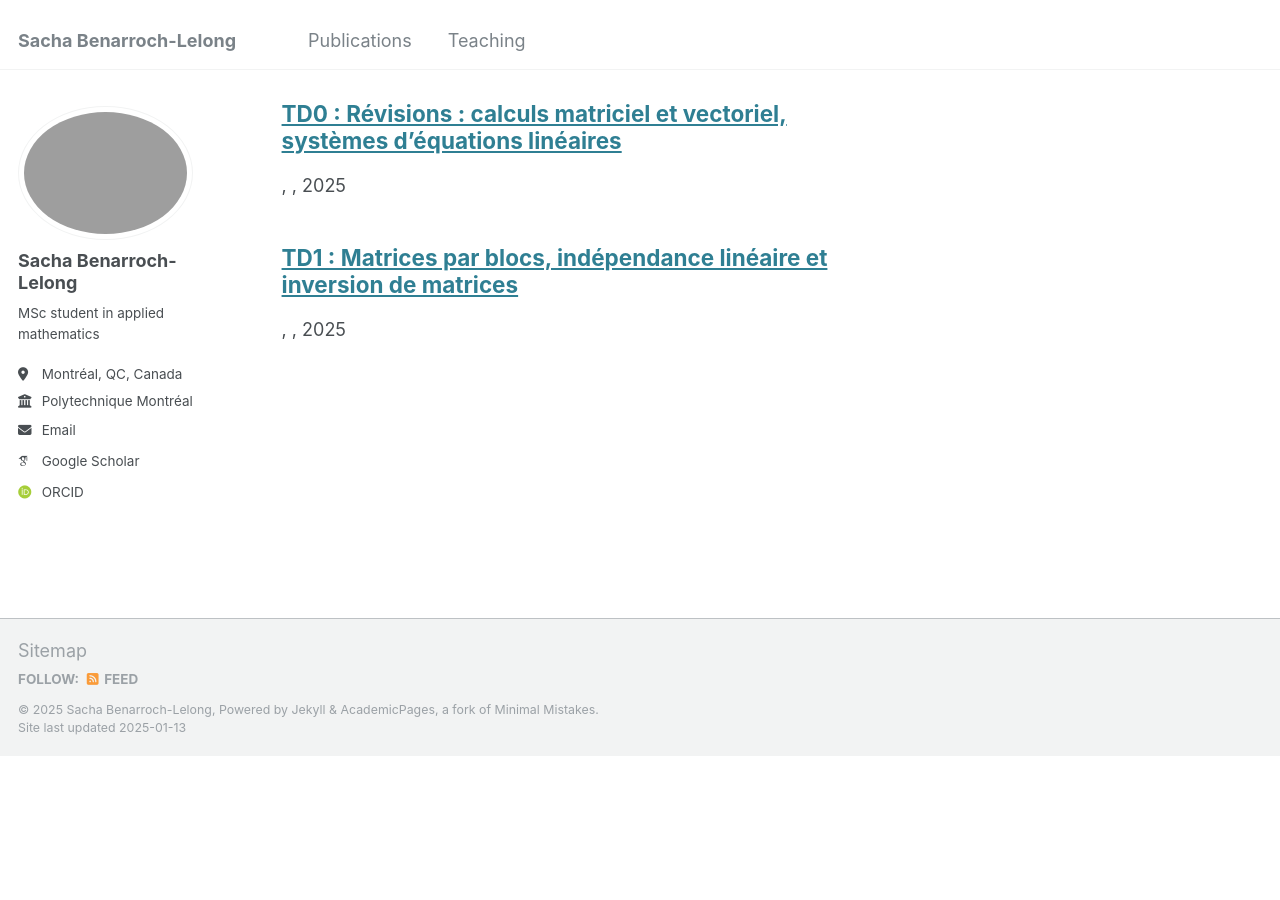
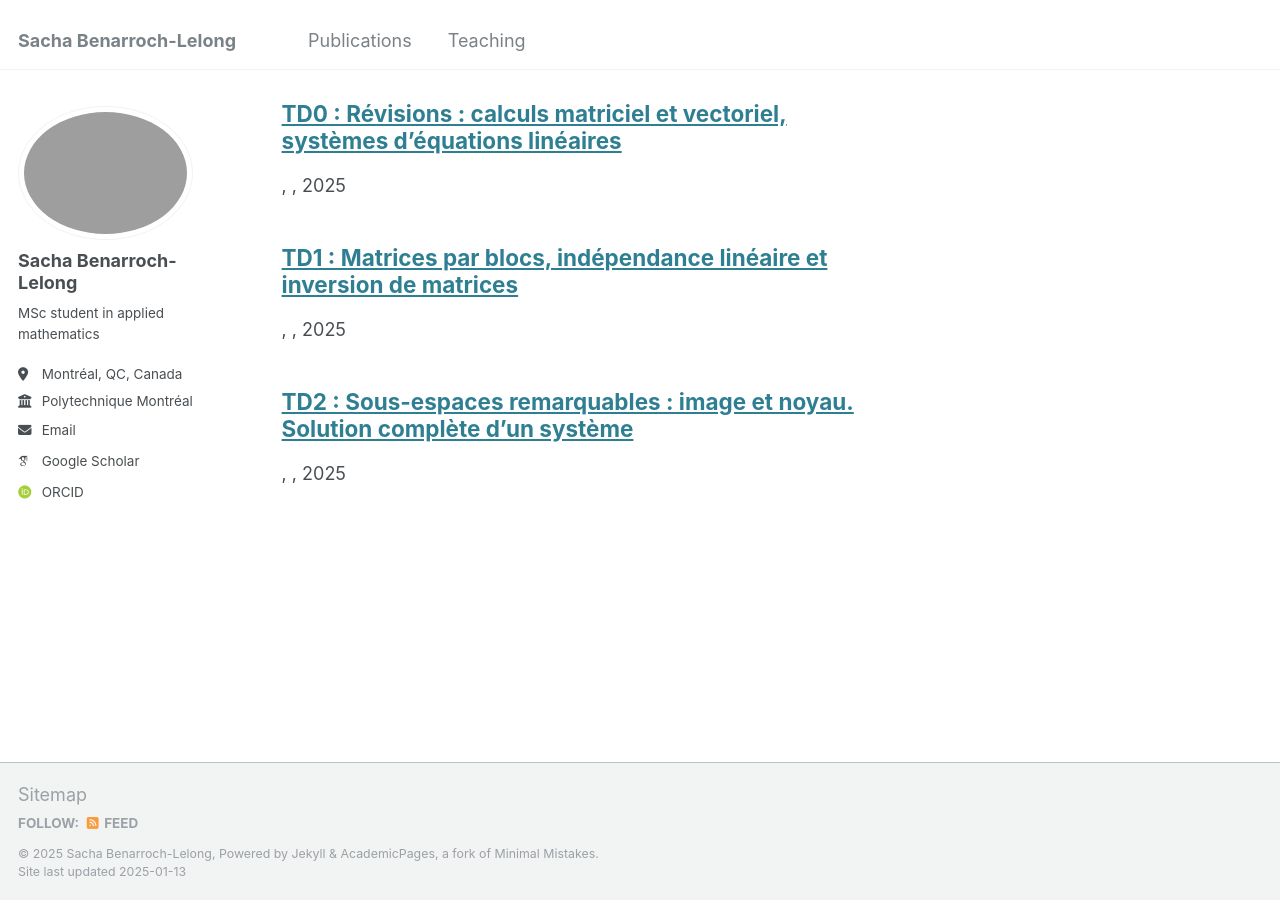
Before and after one commit to sblelong/sblelong.github.io, a Jekyll site: the page built from _pages/collection-archive.html, in a window 1280 px wide and 900 px high, scrolled down 1438 px. Built offline with Jekyll 4.4.1, drawn with Linux system fonts in a browser that asks for light colours; some web fonts are replaced; before the commit the page ends 2194 px from its top, so only the background shows below that; part of the change alters nothing that is shown.

Commit message:
create td2

```diff
--- a/_teaching/mth1008.md
+++ b/_teaching/mth1008.md
@@ -27,7 +27,7 @@ Ce programme est prévisionnel et suit la progression des séances de cours.
 | -------------------------- | ---------- | -------------------------------------------------------------------------- | ------------------------------------------- |
 | [0](/teaching/mth1008/td0) | 15/01/2025 | Révisions : calculs matriciel et vectoriel, systèmes d'équations linéaires |
 | [1](/teaching/mth1008/td1) | 22/01/2025 | Matrices par blocs, indépendance linéaire et inversion de matrices         |
-| 2                          | 29/01/2025 | Sous-espaces remarquables : image et noyau. Solution complète d'un système | Mini-projet 1                               |
+| [2](/teaching/mth1008/td2) | 29/01/2025 | Sous-espaces remarquables : image et noyau. Solution complète d'un système | Mini-projet 1                               |
 | 3                          | 05/02/2025 | Déterminants, factorisation \\(LU\\)                                       | CP1: 09/02/2025                             |
 | 4                          | 12/02/2025 | Espaces vectoriels                                                         |
 | 5                          | 19/02/2025 | Applications linéaires                                                     | Mini-projet 2                               |
--- /dev/null
+++ b/_teaching/mth1008/td2.md
@@ -0,0 +1,24 @@
+---
+title: "TD2 : Sous-espaces remarquables : image et noyau. Solution complète d'un système"
+permalink: /teaching/mth1008/td2
+---
+
+## Question de cours
+
+
+
+## Exercices
+
+| Section                                             | Routine | Intermédiaire | Approfondi |
+| --------------------------------------------------- | ------- | ------------- | ---------- |
+| §1.5. Ensembles des solutions de systèmes linéaires |         |               |            |
+| §4.6. Rang                                          |         |               |            |
+| §2.5. Factorisations matricielles                   |         |               |            |
+| §3.1. Introduction aux déterminants                 |         |               |            |
+| §3.2. Propriétés des déterminants                   |         |               |            |
+
+
+
+*[Routine]: Exercices de base pour éveiller les premiers réflexes.
+*[Intermédiaire]: Exercices de calcul ou réflexion constituant la matière principale de l'examen.
+*[Approfondi]: Exercices allant plus loin que les calculs classiques. Ils ne sont pas toujours (mais souvent) les plus compliqués et vous prépareront aux questions d'examen nécessitant plus de réflexion personnelle.
```
